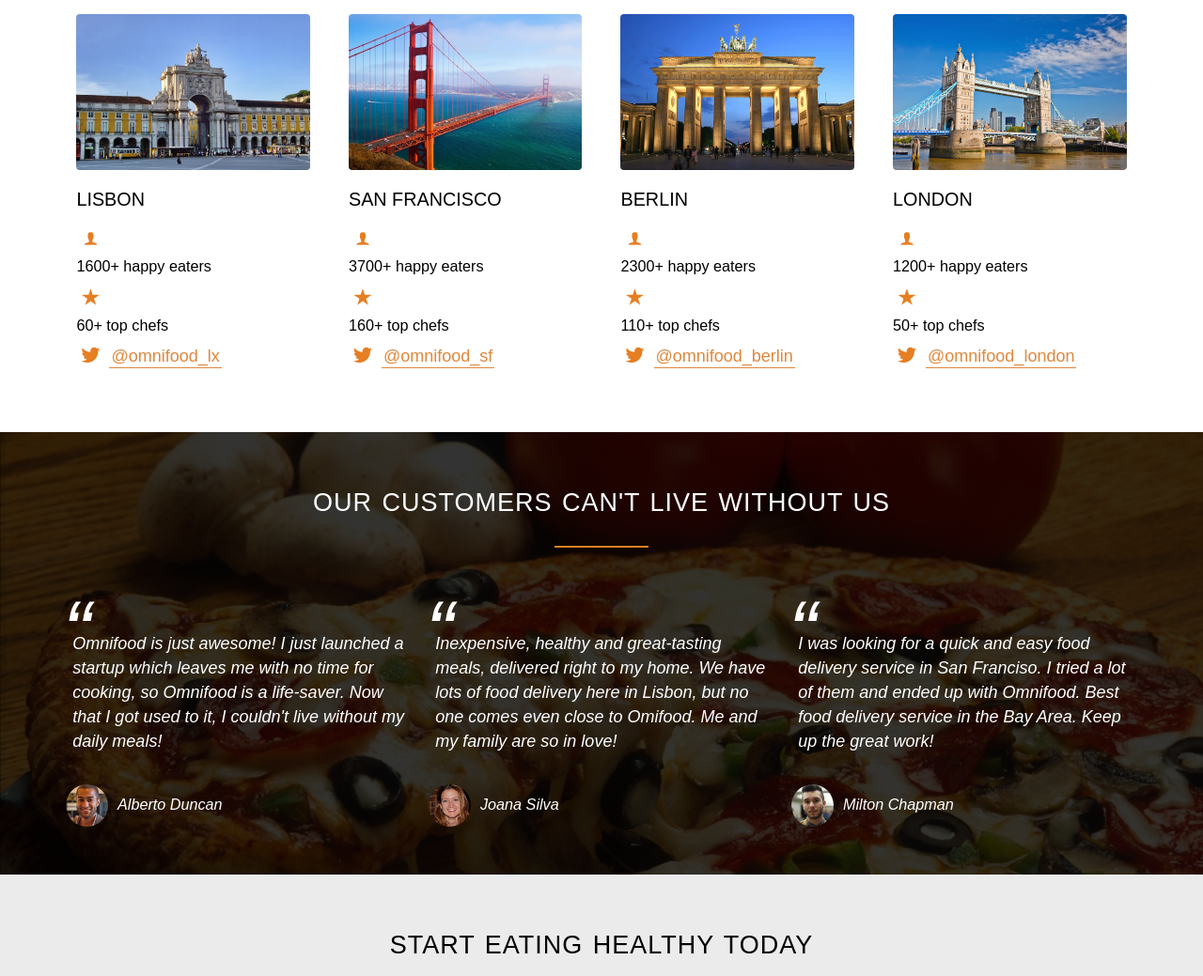
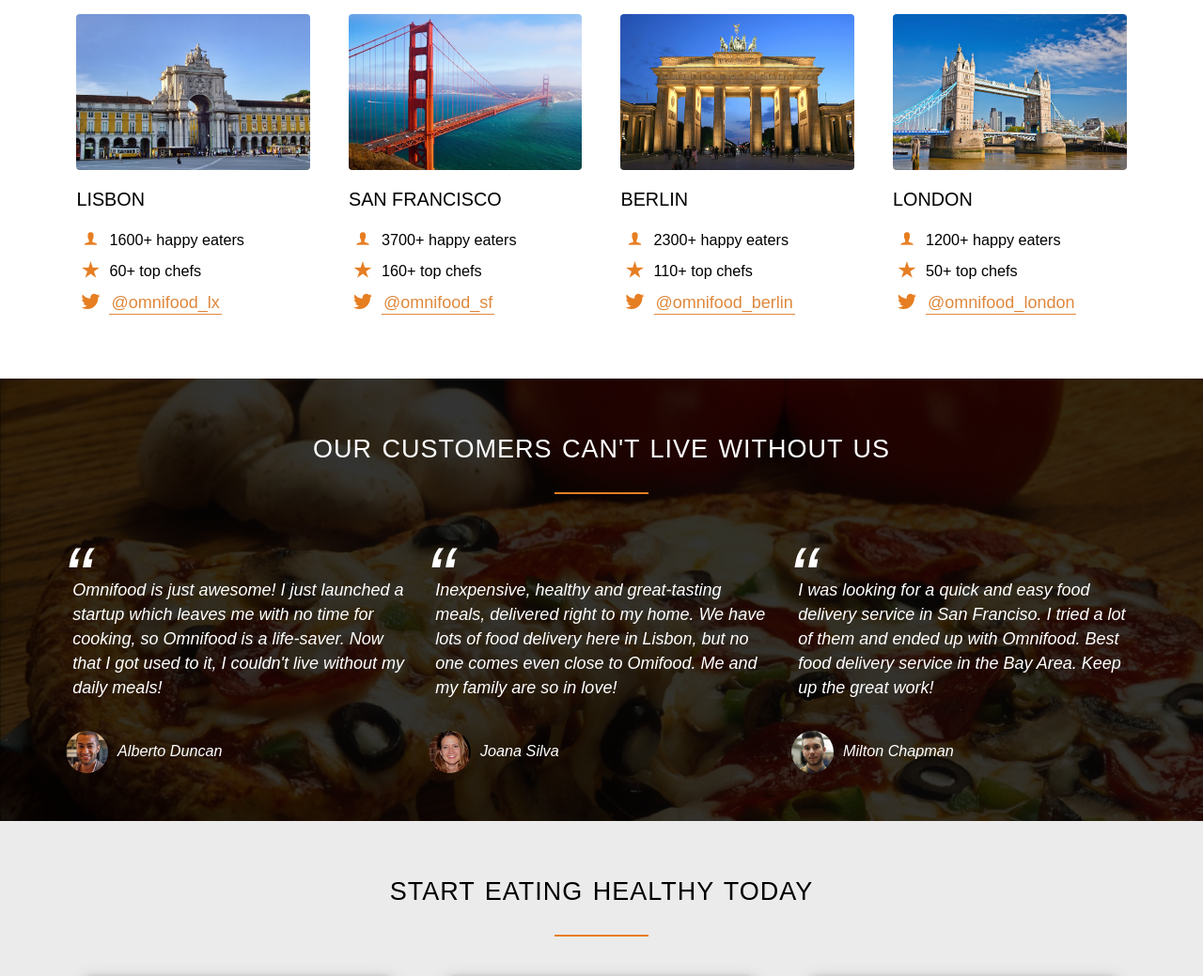
Before and after one commit to MadeiraAlexandre/OmniFood, a plain HTML site: page src/index.html in a window 1280 px wide. Shown: the part 2688-3727 px from the top of the page at 94% size. Drawn offline with Linux system fonts and the light colour scheme; files whose address does not match are found by name.

Commit message:
Fixed city details design.

```diff
--- a/src/index.html
+++ b/src/index.html
@@ -1,6 +1,7 @@
 <!DOCTYPE html>
 <html lang="en">
     <head>
+        <meta name="viewport" content="width=device-width, initial-scale=1.0">
         <title>OmniFood</title>
         <link href="https://fonts.googleapis.com/css2?family=Lato:ital,wght@0,100;0,300;0,400;1,100;1,300;1,400&display=swap" rel="stylesheet">
         <link rel="stylesheet" type="text/css" href="resources/css/main.css">
@@ -12,6 +13,7 @@
         <link rel="stylesheet" type="text/css" href="resources/css/section-costumers.css">
         <link rel="stylesheet" type="text/css" href="resources/css/section-form.css">
         <link rel="stylesheet" type="text/css" href="resources/css/footer.css">
+        <link rel="stylesheet" type="text/css" href="resources/css/queries.css">
         <link rel="stylesheet" type="text/css" href="vendors/css/grid.css">
         <link rel="stylesheet" type="text/css" href="vendors/css/ionicons.min.css">
         <link rel="stylesheet" type="text/css" href="vendors/css/normalize.css">
@@ -161,32 +163,51 @@
                 <div class="col span-1-of-4 cities-box box">
                     <img src="resources/img/san-francisco.jpg" alt="San Francisco">
                     <h3>San Francisco</h3>
+                    <div>
                         <i class="ion-ios-person icon-small"></i>
                         <p>3700+ happy eaters</p>
+                    </div>
+                    <div>
                         <i class="ion-ios-star icon-small"></i>
                         <p>160+ top chefs</p>
+                    </div>
+                    <div>
                         <i class="ion-social-twitter icon-small"></i>
                         <a href="#">@omnifood_sf</a>
+                    </div>
+
                 </div>
                 <div class="col span-1-of-4 cities-box box">
                     <img src="resources/img/berlin.jpg" alt="Berlin">
                     <h3>Berlin</h3>
+                    <div>
                         <i class="ion-ios-person icon-small"></i>
                         <p>2300+ happy eaters</p>
+                    </div>
+                    <div>
                         <i class="ion-ios-star icon-small"></i>
                         <p>110+ top chefs</p>
+                    </div>
+                    <div>
                         <i class="ion-social-twitter icon-small"></i>
                         <a href="#">@omnifood_berlin</a>
+                    </div>
                 </div>
                 <div class="col span-1-of-4 cities-box box">
                     <img src="resources/img/london.jpg" alt="London">
                     <h3>London</h3>
+                    <div>
                         <i class="ion-ios-person icon-small"></i>
                         <p>1200+ happy eaters</p>
+                    </div>
+                    <div>
                         <i class="ion-ios-star icon-small"></i>
                         <p>50+ top chefs</p>
+                    </div>
+                    <div>
                         <i class="ion-social-twitter icon-small"></i>
                         <a href="#">@omnifood_london</a>
+                    </div>
                 </div>
             </div>
         </section>
--- a/src/resources/css/section-cities.css
+++ b/src/resources/css/section-cities.css
@@ -15,7 +15,7 @@
     margin-bottom: 15px;
     border-radius: 4px;
 }
-.cities-box p {
-    margin-bottom: 5px;
+.section-cities p {
     padding: 0;
+    display: inline;
 }
```
Also changed, not shown: src/resources/css/queries.css (added, +12 -0 lines). Lines whose indentation alone changed are shown as unchanged.
